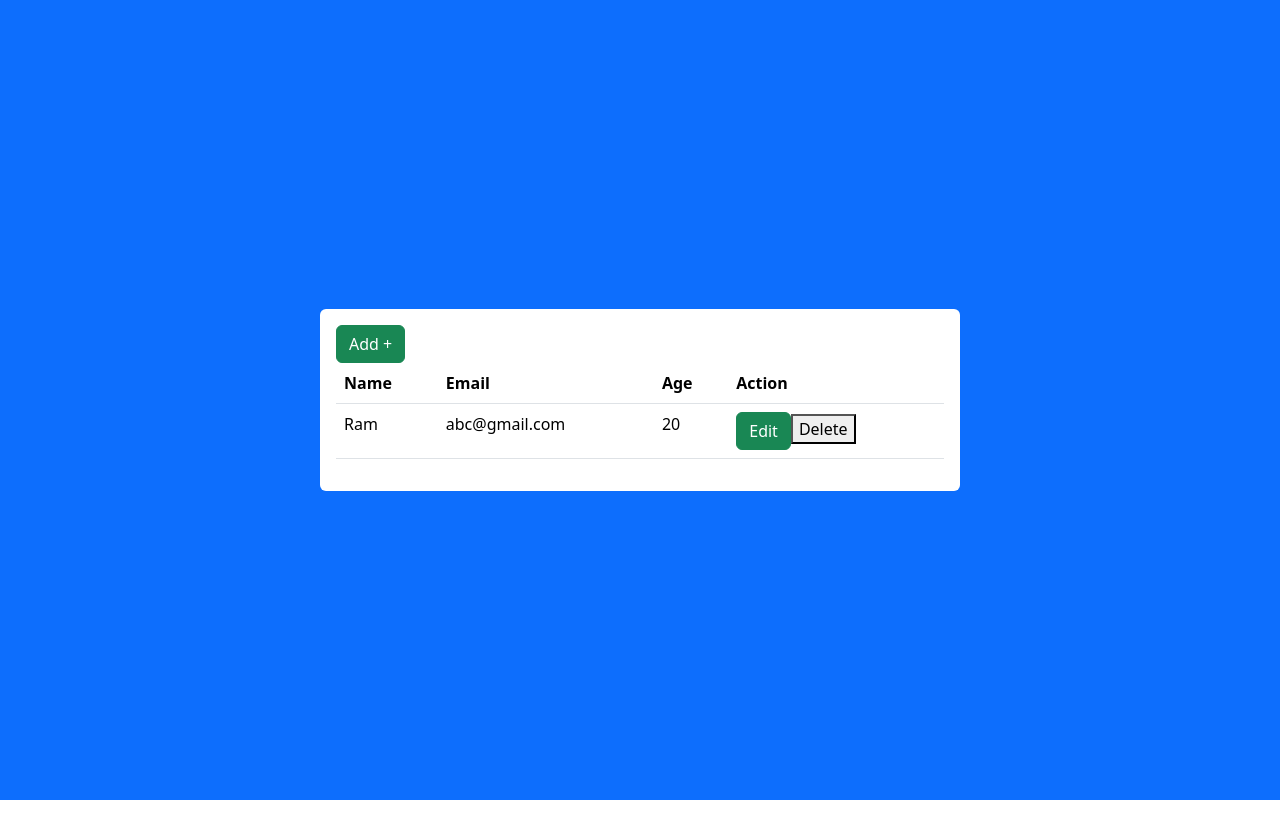
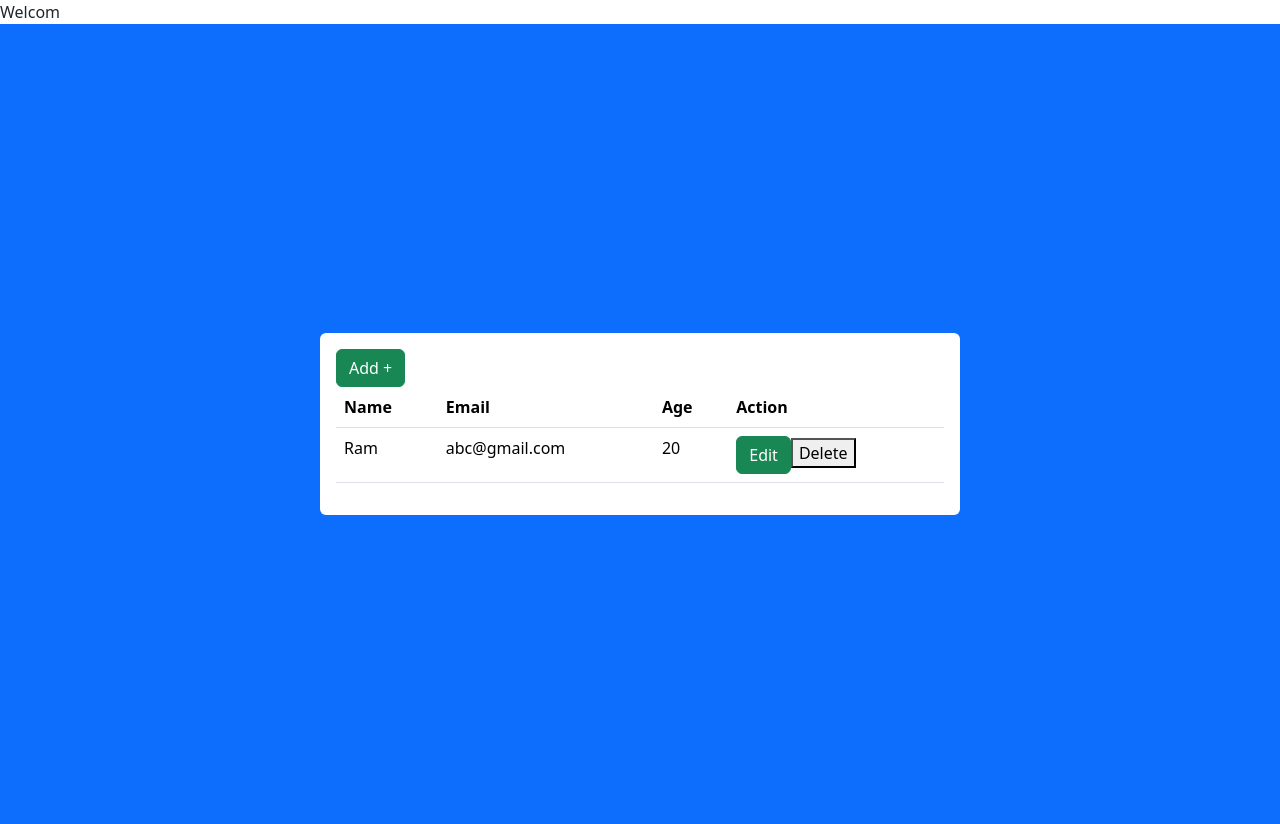
Before and after one commit to Anand370/po-practice-react-app, a React (Vite) app: page / in a window 1280 px wide. Before the commit the page ends 800 px from the top, so only its background shows below. Built offline with nearby package versions, Linux system fonts and the light colour scheme.

Commit message:
App route changes

```diff
--- a/src/App.jsx
+++ b/src/App.jsx
@@ -4,13 +4,14 @@ import 'bootstrap/dist/css/bootstrap.min.css'
 import User from './User'
 import CreateUser from './CreateUser'
 import UpdateUser from './UpdateUser'
+import Welcom from './Welcom';
 
 
 
 function App() {
   return (
     <>
-
+      <Welcom></Welcom>
       <Routes>
         <Route path="/" element={<User />} />
         <Route path="/create" element={<CreateUser />} />
--- /dev/null
+++ b/src/Welcom.jsx
@@ -0,0 +1,9 @@
+import React from 'react'
+
+function Welcom() {
+  return (
+    <div>Welcom</div>
+  )
+}
+
+export default Welcom
```
